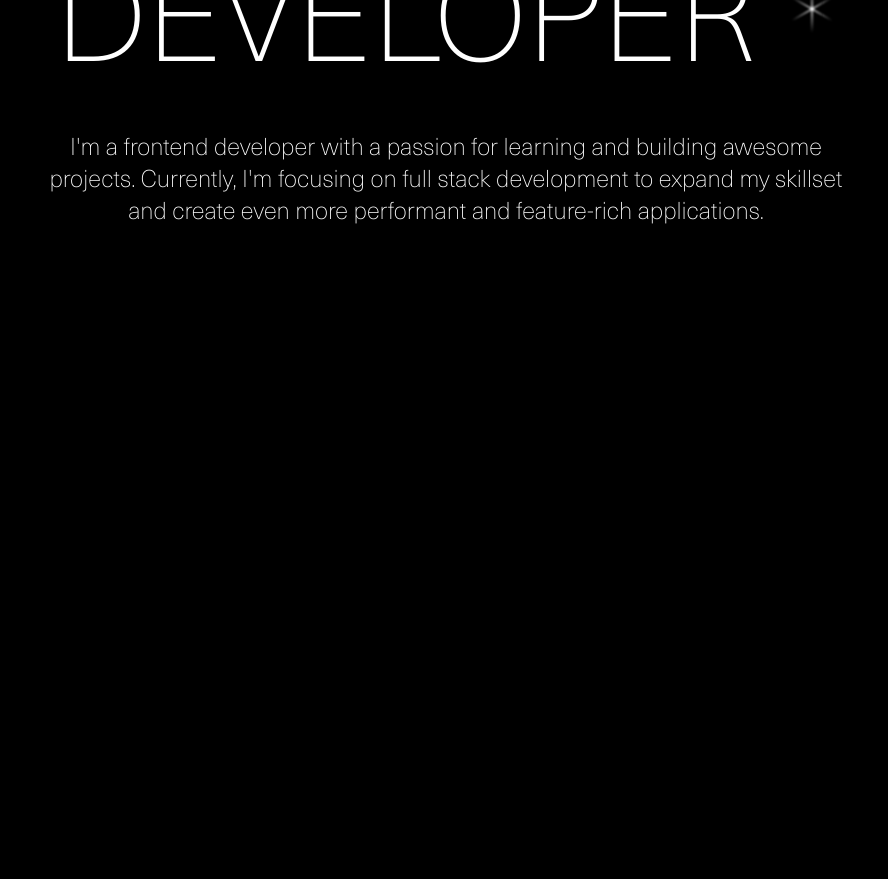
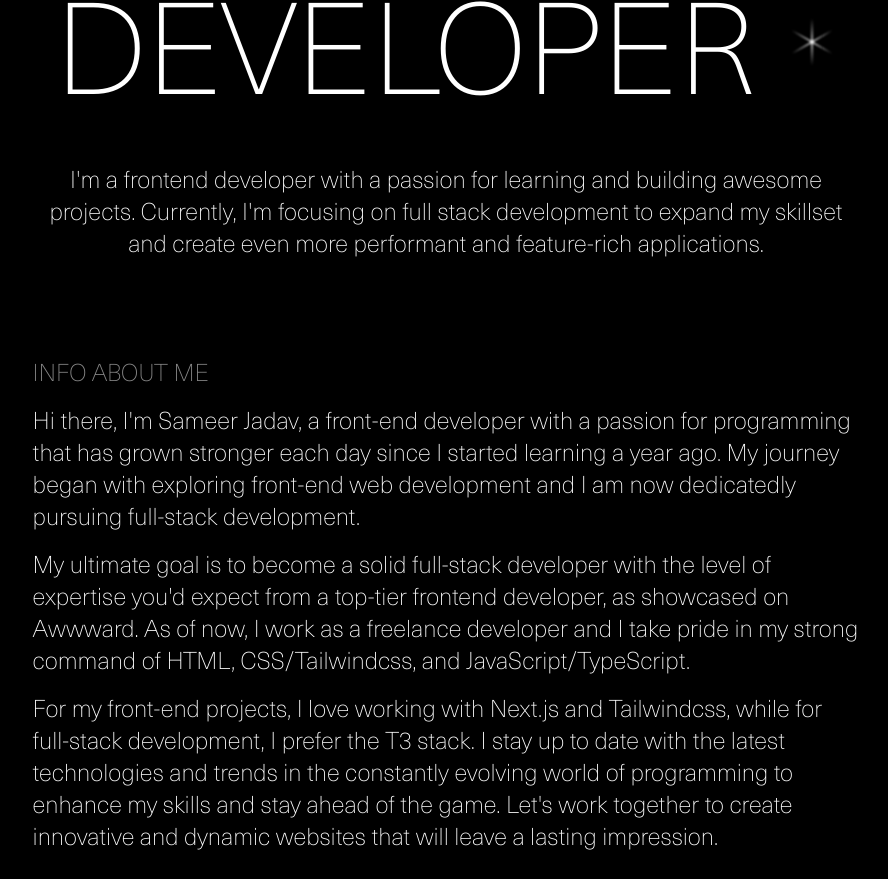
Before and after one commit to Boazez/sameerjadav.me, a Next.js app: page / in a window 1280 px wide. Shown: the part 440-1319 px from the top of the page, without its empty margins (194-1082 px from the left). Before the commit the page ends 800 px from the top, so only its background shows below. Built offline with nearby package versions, Linux system fonts and the light colour scheme.

Commit message:
Added about section

```diff
--- a/src/app/page.tsx
+++ b/src/app/page.tsx
@@ -4,7 +4,8 @@ import { Star2 } from "~/components/Icons";
 export default function Home() {
   return (
     <main className="p-4 md:p-6">
-      <div className="mx-auto my-10 max-w-max">
+      <section className="mobile-min-height lg:desktop-min-height flex flex-col justify-center">
+        <div className="mx-auto my-16 max-w-max lg:my-10">
           <h1 className="w-full text-center text-5xl uppercase md:text-8xl lg:text-9xl">
             sameer jadav
           </h1>
@@ -24,12 +25,45 @@ export default function Home() {
           </div>
         </div>
 
-      <p className="mx-auto mb-10 max-w-prose text-center text-xl md:text-2xl">
+        <p className="mx-auto mb-16 text-center text-xl lg:hidden">
+          From India, passionated about creating memorable projects
+        </p>
+
+        <p className="mx-auto mb-16 max-w-prose text-center text-xl md:text-2xl">
           I'm a frontend developer with a passion for learning and building
           awesome projects. Currently, I'm focusing on full stack development to
           expand my skillset and create even more performant and feature-rich
           applications.
         </p>
+      </section>
+
+      <section className="mx-auto max-w-prose text-xl md:text-2xl">
+        <div className="space-y-3 md:space-y-4">
+          <h2 className="uppercase text-myGray">info about me</h2>
+          <p>
+            Hi there, I'm Sameer Jadav, a front-end developer with a passion for
+            programming that has grown stronger each day since I started
+            learning a year ago. My journey began with exploring front-end web
+            development and I am now dedicatedly pursuing full-stack
+            development.
+          </p>
+          <p>
+            My ultimate goal is to become a solid full-stack developer with the
+            level of expertise you'd expect from a top-tier frontend developer,
+            as showcased on Awwward. As of now, I work as a freelance developer
+            and I take pride in my strong command of HTML, CSS/Tailwindcss, and
+            JavaScript/TypeScript.
+          </p>
+          <p>
+            For my front-end projects, I love working with Next.js and
+            Tailwindcss, while for full-stack development, I prefer the T3
+            stack. I stay up to date with the latest technologies and trends in
+            the constantly evolving world of programming to enhance my skills
+            and stay ahead of the game. Let's work together to create innovative
+            and dynamic websites that will leave a lasting impression.
+          </p>
+        </div>
+      </section>
     </main>
   );
 }
```
Lines whose indentation alone changed are shown as unchanged.
